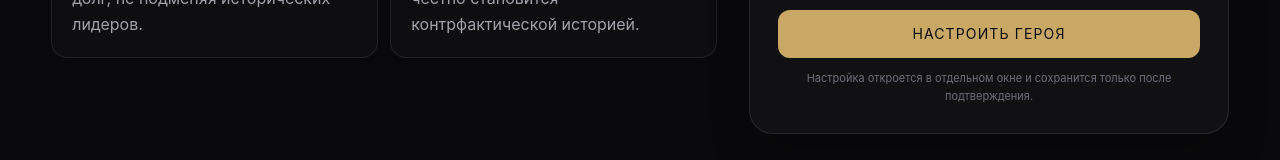
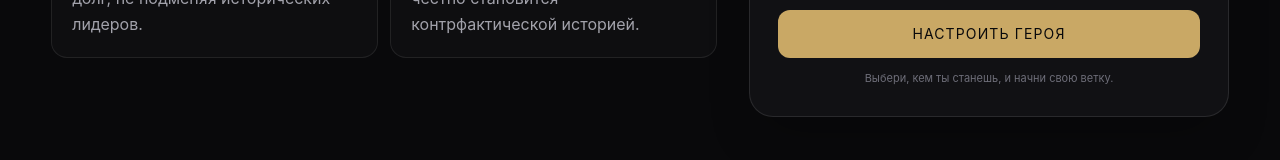
Before and after one commit to 8ridge/fabula, a Nuxt app: page /story/ashes-of-capua in a window 1280 px wide. Shown: the part 554-714 px from the top of the page. Built offline with nearby package versions, Linux system fonts and the light colour scheme; no server answers; a web font is replaced by a local one.

Commit message:
Текст входа в историю стал яснее

```diff
--- a/app/components/story/StorySetupExperience.vue
+++ b/app/components/story/StorySetupExperience.vue
@@ -159,7 +159,7 @@ function closeSetup() {
             >
               Настроить героя
             </button>
-            <p class="mt-3 text-center text-[11px] leading-relaxed text-fabula-500">Настройка откроется в отдельном окне и сохранится только после подтверждения.</p>
+            <p class="mt-3 text-center text-[11px] leading-relaxed text-fabula-500">Выбери, кем ты станешь, и начни свою ветку.</p>
           </div>
         </section>
 
--- a/shared/storypacks.ts
+++ b/shared/storypacks.ts
@@ -118,7 +118,7 @@ export const STORY_PACKS: Record<StoryPackId, StoryPack> = {
       surfaceTint: '#241311',
       icon: '◒',
     },
-    logline: 'В 21:14 Велинск теряет связь, а последний трамвай становится транспортом, убежищем и конфликтующей общиной.',
+    logline: 'В 21:14 Велинск теряет связь. В подъезде слышны слишком быстрые шаги, а до закрытия аптеки остается шестнадцать минут.',
     entryFantasy: 'Ты обычный человек, чья внимательность и конкретная компетенция делают тебя незаменимым.',
     promise: 'Каждая открытая дверь, оставленный след и замеченный сосед могут вернуться последствием позже.',
     systemFocus: ['Ресурсы', 'Двери и шум', 'Наблюдатели', 'Отложенные последствия'],
```
